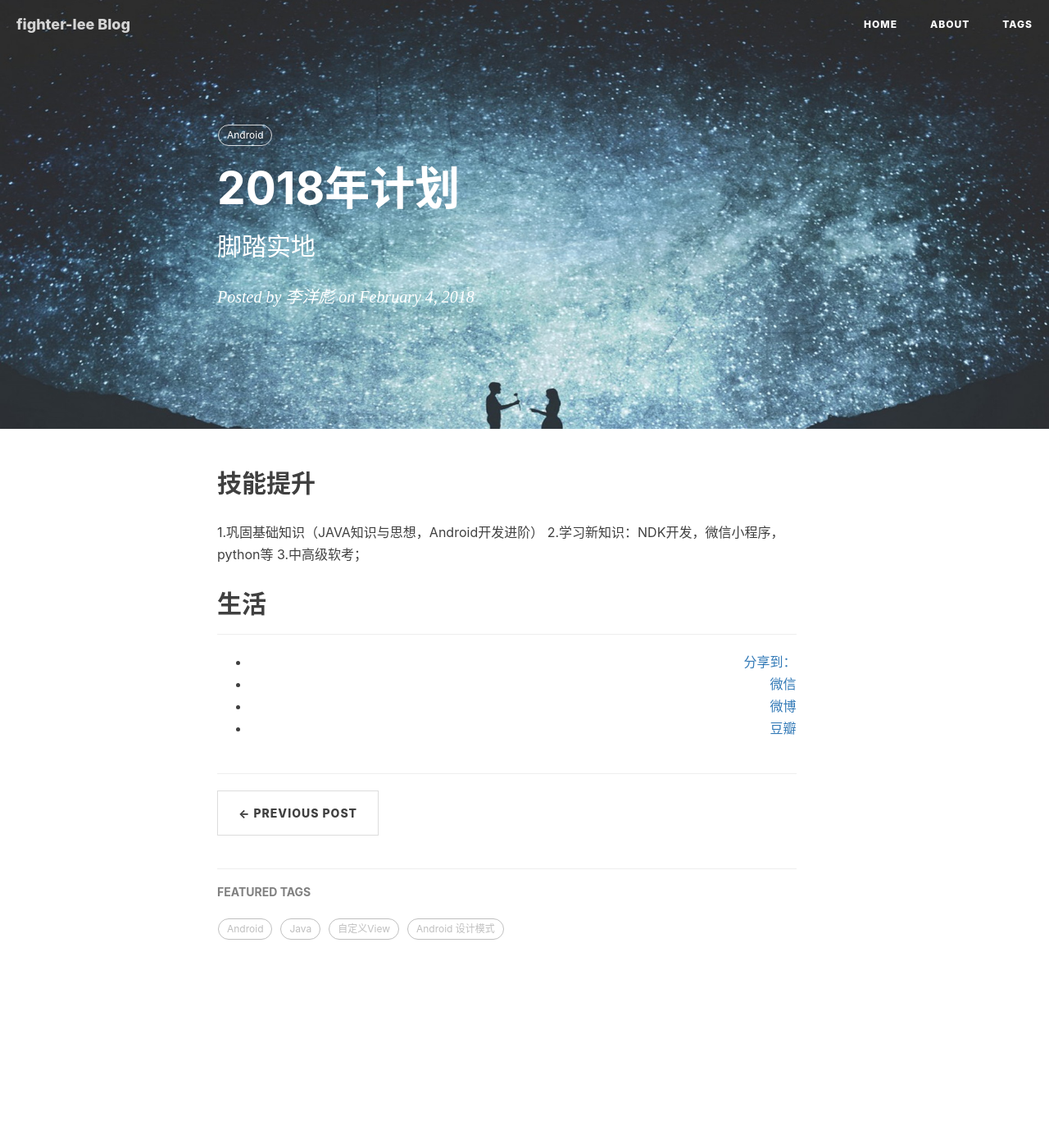
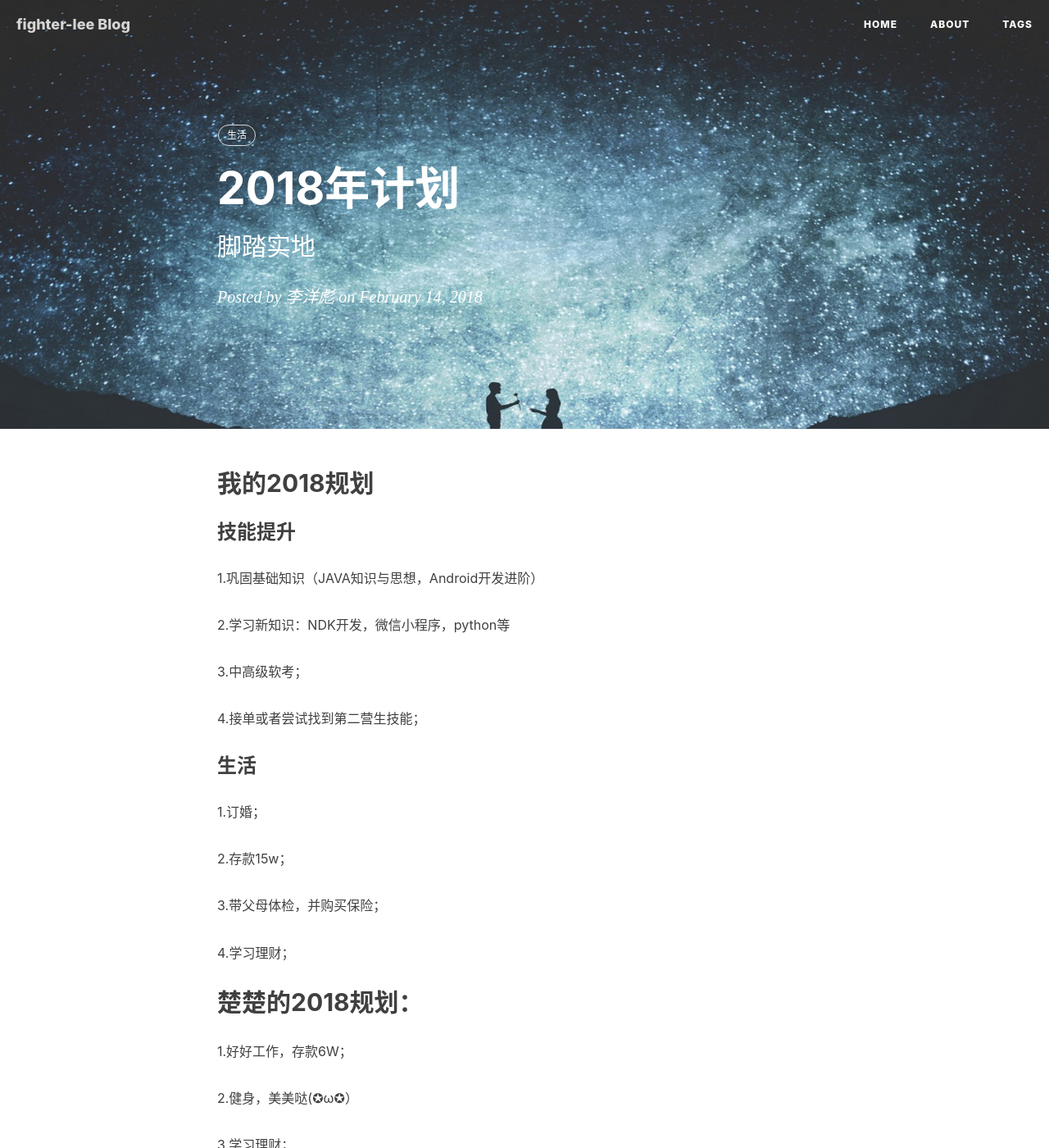
Before and after one commit to fighter-lee/fighter-lee.github.io, a Jekyll site: the page built from _posts/2018-02-14-2017总结与2018规划.markdown, in a window 1280 px wide and 1400 px high. Shown: the whole window at 82% size. Built offline with Jekyll 4.4.1, drawn with Linux system fonts in a browser that asks for light colours; nearby versions of some CDN libraries; comment, search, counter and statistics services are not loaded.

Commit message:
2018计划1

```diff
--- a/_posts/2018-02-14-2017总结与2018规划.markdown
+++ b/_posts/2018-02-14-2017总结与2018规划.markdown
@@ -2,16 +2,36 @@
 layout:     post
 title:      "2018年计划"
 subtitle:   "脚踏实地"
-date:       2018-02-04
+date:       2018-02-14
 author:     "李洋彪"
 header-img: "img/post-bg-love1.jpg"
 tags:
-    - Android
+    - 生活
 ---
+## 我的2018规划
+### 技能提升
+1.巩固基础知识（JAVA知识与思想，Android开发进阶）
 
-## 技能提升
-1.巩固基础知识（JAVA知识与思想，Android开发进阶）
 2.学习新知识：NDK开发，微信小程序，python等
+
 3.中高级软考；
 
-## 生活
+4.接单或者尝试找到第二营生技能；
+
+### 生活
+1.订婚；
+
+2.存款15w；
+
+3.带父母体检，并购买保险；
+
+4.学习理财；
+
+## 楚楚的2018规划：
+1.好好工作，存款6W；
+
+2.健身，美美哒(✪ω✪）
+
+3.学习理财；
+
+4.教师证；
```
